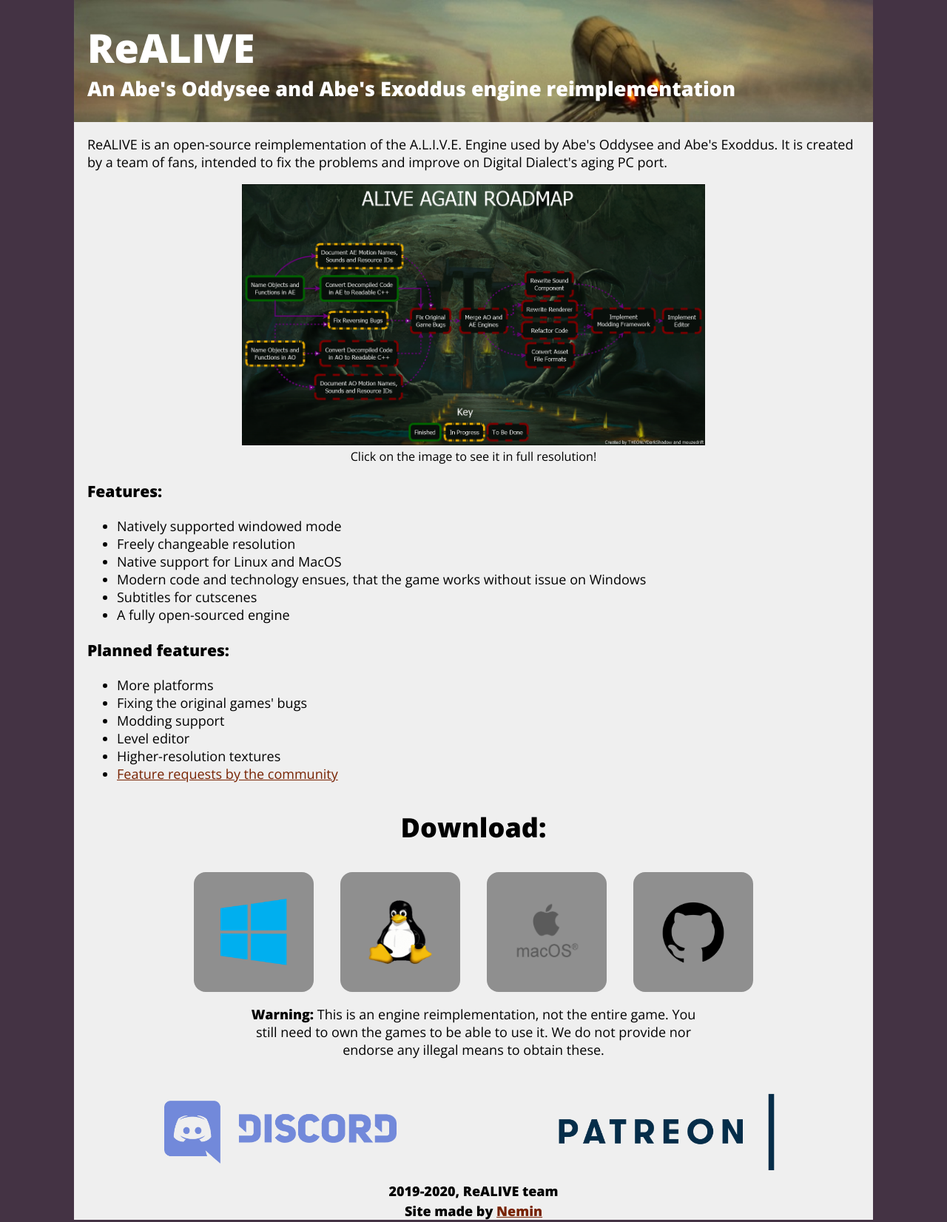
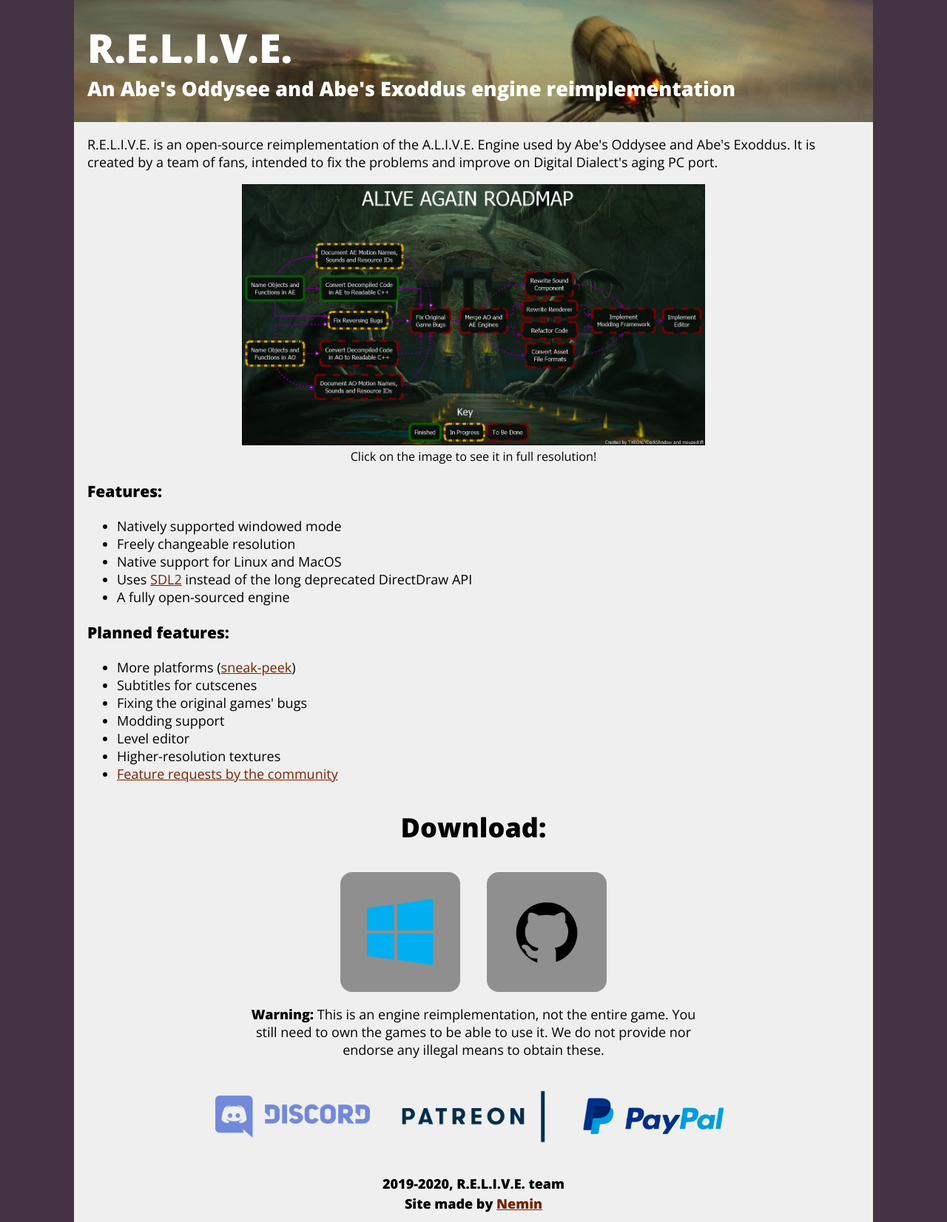
Before and after one commit to AliveTeam/AliveTeam.github.io, a Jekyll site: the page built from index.html, in a window 1280 px wide. Shown: the whole page at 74% size. Built offline with Jekyll 4.4.1, drawn with Linux system fonts in a browser that asks for light colours.

Commit message:
Added Paypal, minor changes
- Changed engine name (tentative)
- Added Paypal link
- Moved around stuff in Features and Planned
- Hid MacOS and Linux buttons as these have no builds yet

```diff
--- a/index.html
+++ b/index.html
@@ -2,13 +2,13 @@
 ---
 
 <header>
-  <h1>ReALIVE</h1>
+  <h1>R.E.L.I.V.E.</h1>
   <h2>An Abe's Oddysee and Abe's Exoddus engine reimplementation</h2>
 </header>
 
 <main>
   <p id="description">
-  ReALIVE is an open-source reimplementation of the A.L.I.V.E. Engine used by Abe's Oddysee and Abe's Exoddus. It is created by a team of fans, intended to fix the problems and improve on Digital Dialect's aging PC port.
+  R.E.L.I.V.E. is an open-source reimplementation of the A.L.I.V.E. Engine used by Abe's Oddysee and Abe's Exoddus. It is created by a team of fans, intended to fix the problems and improve on Digital Dialect's aging PC port.
   </p>
 
   <a id="roadmap" href="roadmap.png" target="_blank"><img alt="Engine roadmap"  src="imgs/roadmap.png"></a>
@@ -19,14 +19,14 @@
     <li>Natively supported windowed mode</li>
     <li>Freely changeable resolution</li>
     <li>Native support for Linux and MacOS</li>
-    <li>Modern code and technology ensues, that the game works without issue on Windows</li>
-    <li>Subtitles for cutscenes</li>
+    <li>Uses <a href="https://www.libsdl.org/index.php">SDL2</a> instead of the long deprecated DirectDraw API</li>
     <li>A fully open-sourced engine</li>
   </ul>
 
   <h3>Planned features:</h3>
   <ul>
-    <li>More platforms</li>
+    <li>More platforms (<a href="https://www.youtube.com/watch?v=R3p4Q9D_KYo">sneak-peek</a>)</li>
+    <li>Subtitles for cutscenes</li>
     <li>Fixing the original games' bugs</li>
     <li>Modding support</li>
     <li>Level editor</li>
@@ -37,8 +37,8 @@
   <h3 id="download">Download:</h3>
   <ul id="downloads">
     <li><a href="https://ci.appveyor.com/api/projects/paulsapps/alive-reversing/artifacts/build/ar-0.1-win32.zip?branch=master&job=Platform%3A%20x86"><img alt="Windows" src="imgs/windows.png"></a></li>
-    <li><img alt="Linux" src="imgs/tux.png"></li>
-    <li><img alt="MacOS" src="imgs/macos.png"></li>
+    <!--<li><img alt="Linux" src="imgs/tux.png"></li>-->
+    <!--<li><img alt="MacOS" src="imgs/macos.png"></li>-->
     <li><a href="https://github.com/AliveTeam/alive_reversing"><img alt="GitHub" src="imgs/gh.webp"></a></li>
   </ul>
   <p id="warning"><b>Warning:</b> This is an engine reimplementation, not the entire game. You still need to own the games to be able to use it. We do not provide nor endorse any illegal means to obtain these.</p>
@@ -46,10 +46,11 @@
   <div id="links">
     <a href="https://discord.gg/khs6KKS"><img alt="Join the Discord!" src="imgs/dc.png"></a>
     <a href="https://www.patreon.com/alive"><img alt="Support on Patreon!" src="imgs/patreon.png"></a>
+    <a href="https://paypal.me/paulsapps"><img alt="Support on PayPal" src="imgs/paypal.png"></a>
   </div>
 </main>
 
 <footer markdown="1">
-  <p>2019-2020, ReALIVE team</p>
+  <p>2019-2020, R.E.L.I.V.E. team</p>
   <p>Site made by <a href="https://oddwords.hu">Nemin</a></p>
 </footer>
--- a/style.scss
+++ b/style.scss
@@ -113,15 +113,17 @@
     #links {
       display: flex;
       flex-direction: row;
-      justify-content: space-around;
+      justify-content: center;
       align-items: center;
 
       margin-top: 2rem;
+      margin-bottom: 2rem;
 
       a {
-        width: 30%;
-        margin: 0 auto;
+        width: 20%;
         display: block;
+
+        margin: 0 1rem;
 
         img {
         display: block;
@@ -138,5 +140,7 @@
       margin-top: 0.2rem;
       margin-bottom: 0.2rem;
     }
+
+    padding-bottom: 0.5rem;
   }
 }
```
Also changed, not shown: imgs/paypal.png (added).
